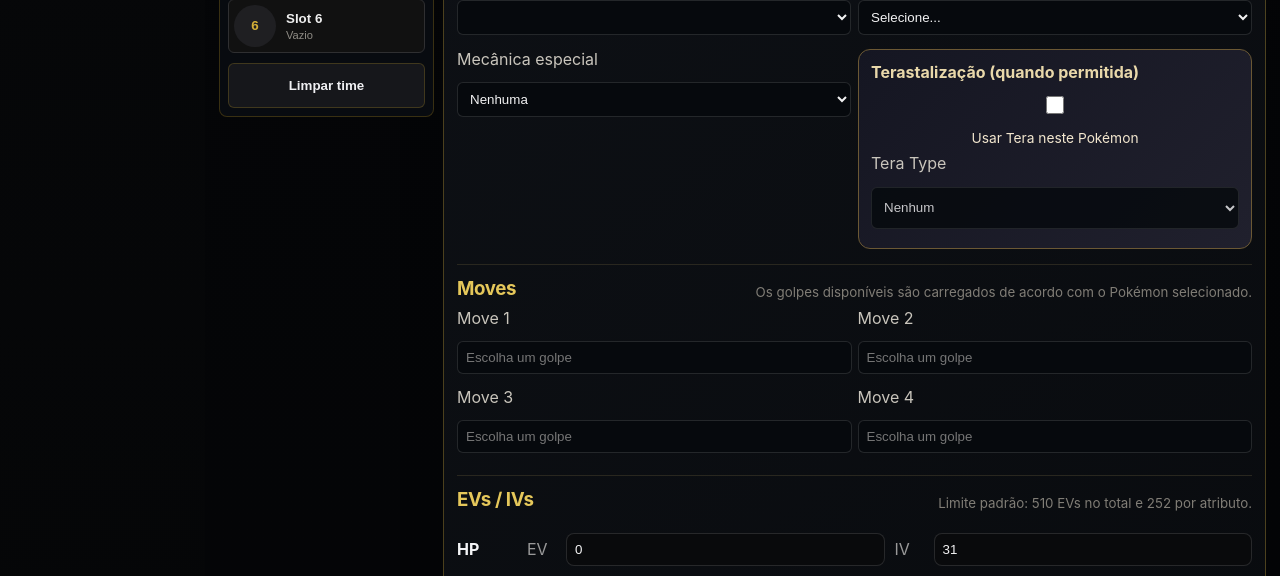
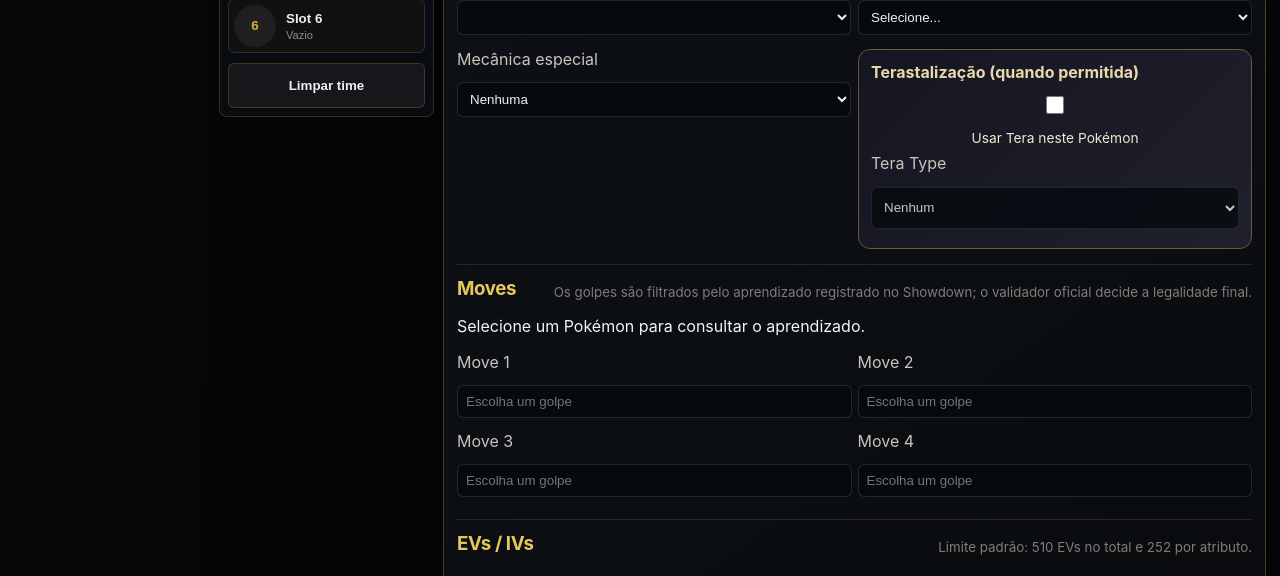
Before and after one commit to gustavodasilvaarruda-droid/CLAN-HYPE, a Flask app: page /team-builder in a window 1280 px wide. Shown: the part 991-1567 px from the top of the page. Run offline with Flask 3, Linux system fonts and the light colour scheme; the visitor is signed in with stand-in values (Sample User, id 1); data that the repository does not hold is empty; parts of the project's set-up code (start-up, migrations or seed data) failed here and were passed over; some libraries are stand-ins or nearby versions.

Commit message:
feat(builder): consultar learnsets oficiais do Showdown e restringir golpes por geração

```diff
--- a/templates/team_builder.html
+++ b/templates/team_builder.html
@@ -104,7 +104,8 @@
           </div>
         </div>
 
-        <div class="builder-section-title"><h3>Moves</h3><small>Os golpes disponíveis são carregados de acordo com o Pokémon selecionado.</small></div>
+        <div class="builder-section-title"><h3>Moves</h3><small>Os golpes são filtrados pelo aprendizado registrado no Showdown; o validador oficial decide a legalidade final.</small></div>
+        <p id="moveHelp" class="hype-rule-note">Selecione um Pokémon para consultar o aprendizado.</p>
         <div class="move-grid">
           {% for i in range(1,5) %}<label>Move {{i}}<input class="moveInput" data-index="{{i-1}}" list="moveList" autocomplete="off" placeholder="Escolha um golpe"></label>{% endfor %}
           <datalist id="moveList"></datalist>
@@ -473,6 +474,46 @@
     }
   }
 
+  // Pré-filtro pelo aprendizado de golpes do Showdown; transferências e combinações
+  // complexas ainda exigem o TeamValidator oficial antes de aprovar o torneio.
+  async function loadShowdownMovesForSlot(slot){
+    const hint=$('moveHelp');
+    if(hint){hint.textContent='Conferindo golpes na base do Pokémon Showdown...';}
+    if(!showdownLearnsetsPromise){
+      showdownLearnsetsPromise=fetch('https://play.pokemonshowdown.com/data/learnsets.json')
+        .then(r=>{if(!r.ok)throw new Error('learnsets');return r.json();})
+        .then(data=>{showdownLearnsets=data;return data;})
+        .catch(()=>null);
+    }
+    const data=await showdownLearnsetsPromise;
+    if(!data){if(hint)hint.textContent='Lista de golpes externa indisponível. Use o Showdown para conferência final.';return;}
+    const f=selectedFormat(), natdex=!!f?.codigo?.includes('nationaldex');
+    const mons=new Set(),queue=[speciesKey(slot.pokemon)];
+    while(queue.length){
+      const mon=queue.shift();if(!mon||mons.has(mon))continue;
+      mons.add(mon);
+      const meta=speciesMeta(mon),prevo=meta?.prevo||'',base=meta?.base||'';
+      if(prevo)queue.push(prevo);
+      if(base&&base!==mon)queue.push(base);
+    }
+    const available=new Set();
+    for(const mon of mons){
+      const learn=data[mon]?.learnset||data[mon]||{};
+      for(const [move,sources] of Object.entries(learn)){
+        if(!Array.isArray(sources))continue;
+        if(sources.some(src=>natdex?/^[1-9]/.test(src):/^9/.test(src)))available.add(move);
+      }
+    }
+    if(!available.size){
+      if(hint)hint.textContent='Sem lista confirmada para esta espécie; não considere o time validado.';
+      return;
+    }
+    slot.moves_available=[...available].sort();
+    if(current()===slot){
+      updateMoveList(slot.moves_available);
+      if(hint)hint.textContent=slot.moves_available.length+' golpes encontrados no aprendizado da geração'+(natdex?' e de gerações anteriores':' 9')+'. A legalidade final exige Showdown.';
+    }
+  }
   function updateMoveList(list){
     const f=selectedFormat(); const banned=new Set((f?.golpes_proibidos||[]).map(slug));
     $('moveList').innerHTML=(list||[]).filter(x=>!banned.has(slug(x))).slice(0,900).map(x=>`<option value="${x}">${pretty(x)}</option>`).join('');
@@ -541,6 +582,11 @@
   mechanicSelect.addEventListener('change',()=>{syncMechanics();assignMegaStone();saveEditor();renderEditor();});
   teraEnabled.addEventListener('change',()=>{updateMechanicVisibility();saveEditor();});
   document.querySelectorAll('.moveInput').forEach(el=>el.addEventListener('change',async()=>{
+    const f=selectedFormat(),inputId=speciesKey(el.value),moves=current().moves_available||[];
+    if(f&&showdownLearnsets&&inputId&&moves.length&&!moves.some(m=>speciesKey(m)===inputId)){
+      alert('Este golpe não consta no aprendizado disponível para este Pokémon no pré-filtro do Showdown.');
+      el.value='';saveEditor();return;
+    }
     const banned=new Set((selectedFormat()?.golpes_proibidos||[]).map(slug));
     if(banned.has(slug(el.value))){alert('Esse golpe é proibido pelo regulamento resumido deste formato.');el.value='';saveEditor();return;}
     await loadMoveMeta(el.value.trim()); saveEditor();
```
